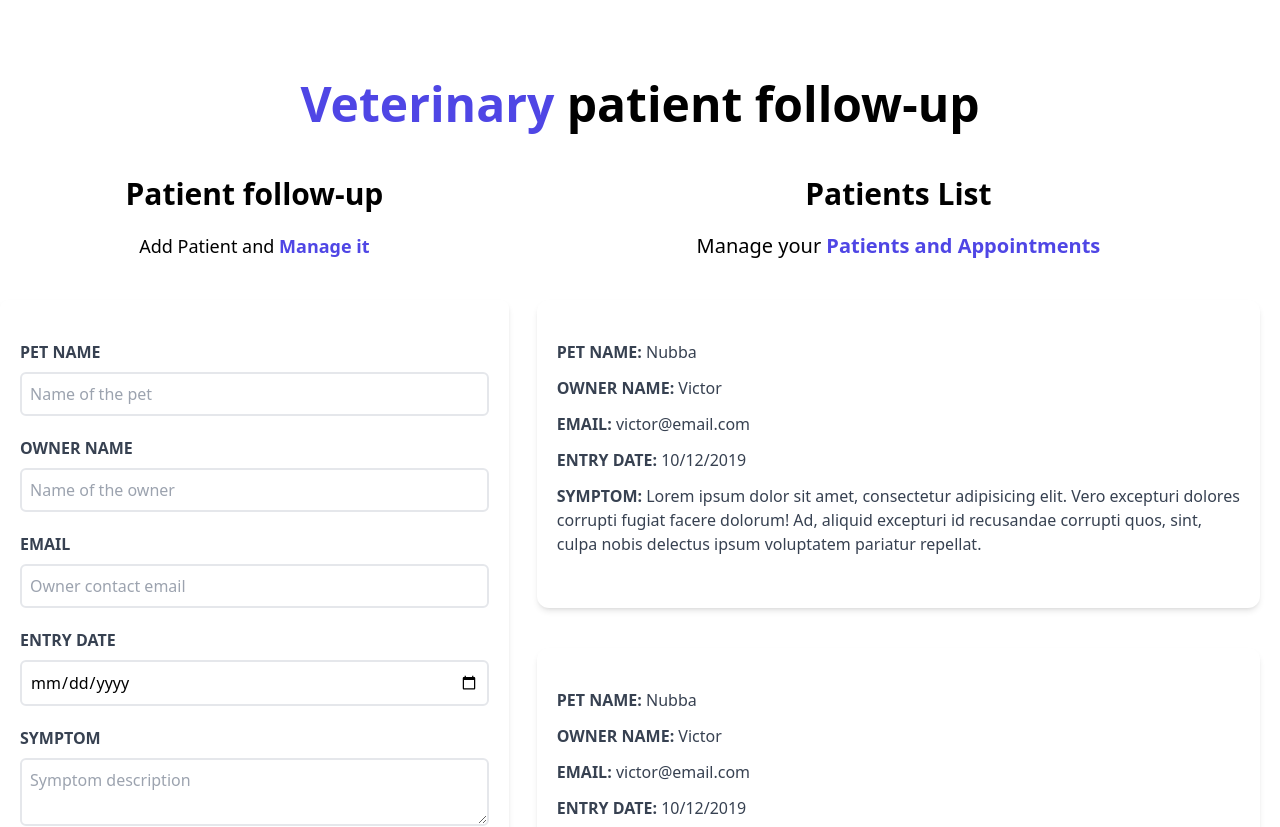
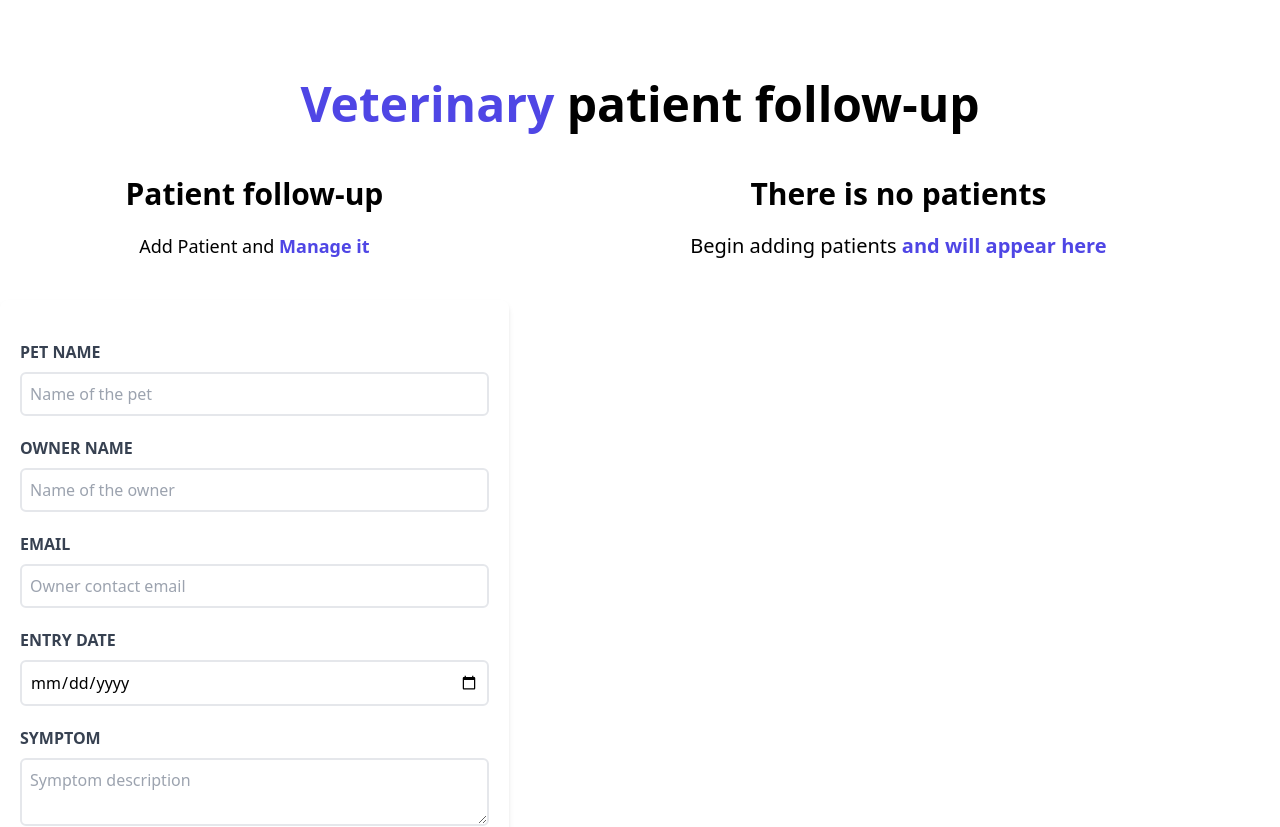
Before and after one commit to victorgallen73/citas-project, a React (Vite) app: page / in a window 1280 px wide. Shown: the top 827 px of the page. Built offline with nearby package versions, Linux system fonts and the light colour scheme.

Commit message:
Added patient addition functionality and show it on patients list

```diff
--- a/src/App.jsx
+++ b/src/App.jsx
@@ -1,15 +1,23 @@
+import { useState } from "react";
 import Form from "./components/Form";
 import Header from "./components/Header";
 import PatientsList from "./components/PatientsList";
 
 function App() {
 
+  const [patients, setPatients] = useState([]);
+
   return (
     <div className="container mx-auto mt-20">
       <Header />
       <div className="mt-12 md:flex">
-        <Form />
-        <PatientsList />
+        <Form
+          patients={patients}
+          setPatients={setPatients}
+        />
+        <PatientsList
+          patients={patients}
+        />
       </div>
     </div>
   )
--- /dev/null
+++ b/src/components/Error.jsx
@@ -0,0 +1,8 @@
+const Error = ({message}) => {
+  return (
+    <div className="bg-red-800 text-white text-center p-3 uppercase font-bold mb-3 rounded-md">
+        <p>{message}</p>
+    </div>)
+}
+
+export default Error
--- a/src/components/Form.jsx
+++ b/src/components/Form.jsx
@@ -1,6 +1,7 @@
 import { useState } from "react";
+import Error from "./Error";
 
-const Form = () => {
+const Form = ({patients, setPatients}) => {
 
   const [name, setName] = useState('');
   const [owner, setOwner] = useState('');
@@ -8,6 +9,12 @@ const Form = () => {
   const [entryDate, setEntryDate] = useState('');
   const [symptom, setSymptom] = useState('');
   const [error, setError] = useState(false);
+
+  const generateId = () => {
+    const random = Math.random().toString(36).substring(2);
+    const date = Date.now().toString(36);
+    return random + date;
+  }
 
   const handleSubmit = (e) => {
     e.preventDefault();
@@ -18,6 +25,24 @@ const Form = () => {
       return;
     }
     setError(false);
+
+    // Patient object
+    const patientObject = {
+      name,
+      owner,
+      email,
+      entryDate,
+      symptom,
+      id: generateId()
+    }
+    setPatients([...patients, patientObject]);
+
+    //Reset form
+    // setName('');
+    // setOwner('');
+    // setEmail('');
+    // setEntryDate('');
+    // setSymptom('');
   }
 
   return (
@@ -31,10 +56,9 @@ const Form = () => {
         <form
           onSubmit={handleSubmit}
           className="bg-white shadow-md rounded-lg py-10 px-5 mb-10">
-            {error && (
-            <div className="bg-red-800 text-white text-center p-3 uppercase font-bold mb-3 rounded-md">
-              <p>All fields are required</p>
-            </div>)}
+            {error &&
+            <Error message='All fields are required' />
+            }
           <div className="mb-5">
             <label htmlFor="pet" className="block text-gray-700 uppercase font-bold">
               Pet name
--- a/src/components/Patient.jsx
+++ b/src/components/Patient.jsx
@@ -1,24 +1,24 @@
 
-const Patient = () => {
+const Patient = ({patient}) => {
+
+  const {name, owner, email, entryDate, symptom} = patient;
+
   return (
     <div className="mx-5 my-10 bg-white shadow-md px-5 py-10 rounded-xl">
         <p className="font-bold mb-3 text-gray-700 uppercase"> Pet name: {''}
-          <span className="font-normal normal-case">Nubba</span>
+          <span className="font-normal normal-case">{name}</span>
         </p>
         <p className="font-bold mb-3 text-gray-700 uppercase"> Owner name: {''}
-          <span className="font-normal normal-case">Victor</span>
+          <span className="font-normal normal-case">{owner}</span>
         </p>
         <p className="font-bold mb-3 text-gray-700 uppercase"> Email: {''}
-          <span className="font-normal normal-case">victor@email.com</span>
+          <span className="font-normal normal-case">{email}</span>
         </p>
         <p className="font-bold mb-3 text-gray-700 uppercase"> Entry date: {''}
-          <span className="font-normal normal-case">10/12/2019</span>
+          <span className="font-normal normal-case">{entryDate}</span>
         </p>
         <p className="font-bold mb-3 text-gray-700 uppercase"> Symptom: {''}
-          <span className="font-normal normal-case">Lorem ipsum dolor sit amet, consectetur adipisicing elit.
-            Vero excepturi dolores corrupti fugiat facere dolorum! Ad, aliquid excepturi id recusandae corrupti quos,
-            sint, culpa nobis delectus ipsum voluptatem pariatur repellat.
-          </span>
+          <span className="font-normal normal-case">{symptom}</span>
         </p>
       </div>
   )
--- a/src/components/PatientsList.jsx
+++ b/src/components/PatientsList.jsx
@@ -1,8 +1,10 @@
 import Patient from "./Patient"
 
-const PatientsList = () => {
+const PatientsList = ({patients}) => {
   return (
     <div className="md:w-1/2 lg:w-3/5 ml-2 md:h-screen overflow-y-scroll">
+      { patients && patients.length ? (
+        <>
           <h2 className="font-black text-3xl text-center">Patients List</h2>
           <p className="text-xl mt-5 mb-10 text-center">
             Manage your {''}
@@ -10,11 +12,25 @@ const PatientsList = () => {
               Patients and Appointments
             </span>
           </p>
-      <Patient />
-      <Patient />
-      <Patient />
-      <Patient />
-      <Patient />
+
+          { patients.map(patient =>
+          <Patient
+            key={patient?.id}
+            patient={patient}
+          />
+          )}
+        </>
+      ) : (
+        <>
+          <h2 className="font-black text-3xl text-center">There is no patients</h2>
+          <p className="text-xl mt-5 mb-10 text-center">
+            Begin adding patients {''}
+            <span className="text-indigo-600 font-bold">
+              and will appear here
+            </span>
+          </p>
+        </>
+      )}
     </div>
   )
 }
```
Lines whose indentation alone changed are shown as unchanged.
